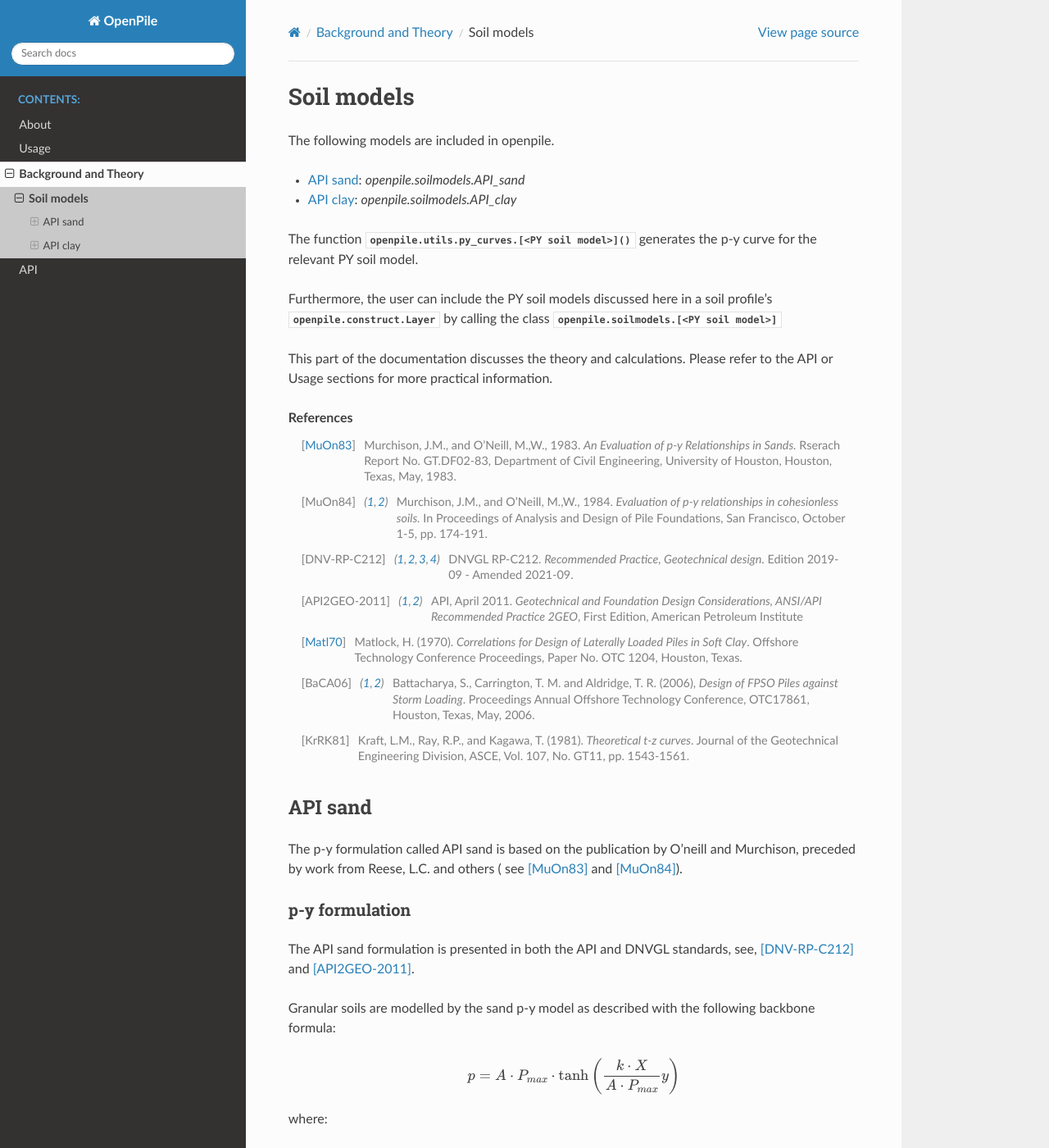
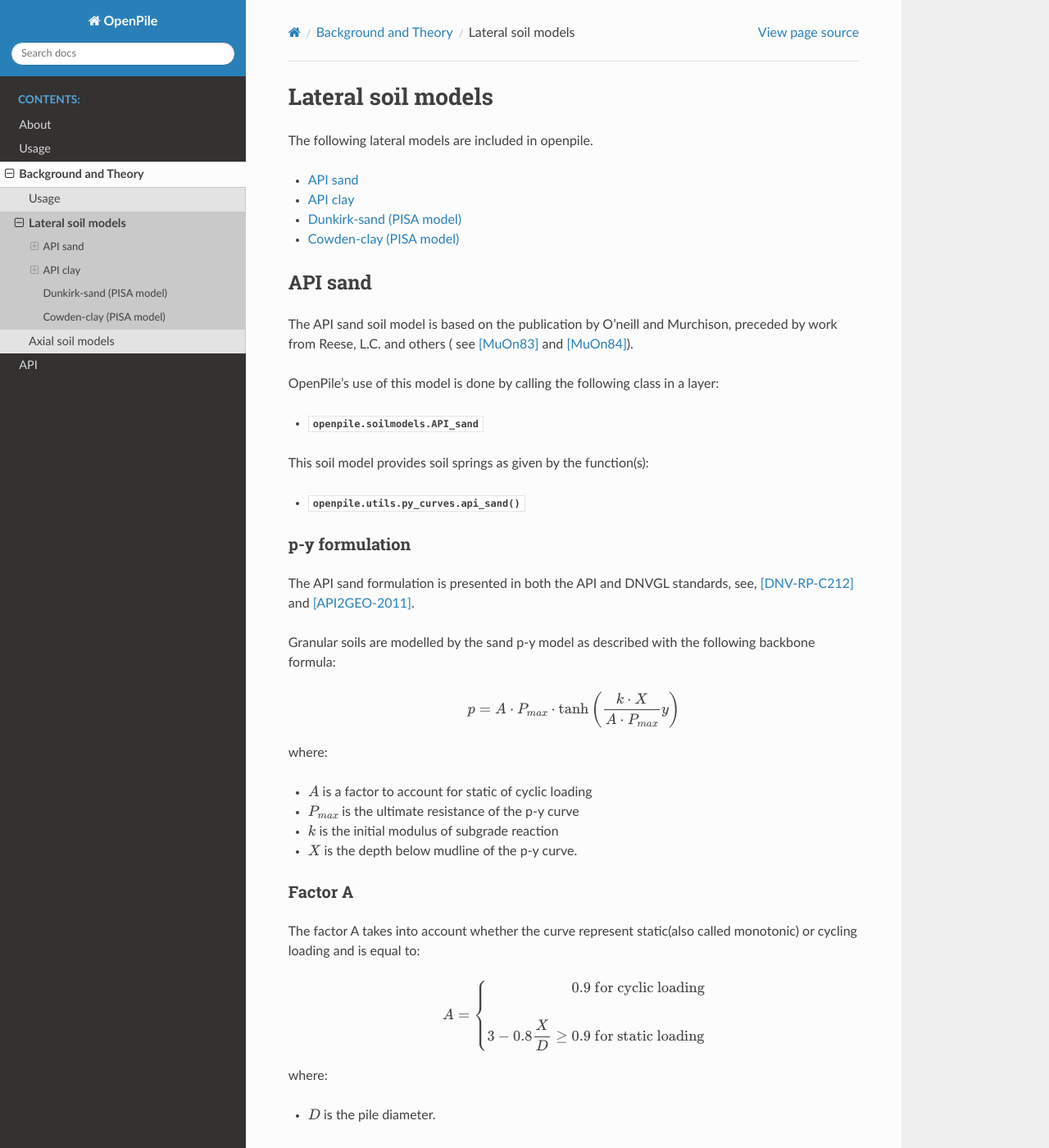
Before and after one commit to TchilDill/openpile, a Sphinx documentation site: the page built from docs/source/lateralsoilmodels.rst, in a window 1280 px wide and 1400 px high. Shown: the whole window at 82% size. Built offline with Sphinx 7.4.7 and the Read the Docs theme 2.0.0, drawn with Linux system fonts in a browser that asks for light colours; the version number could not be read and is left out; some of the changed text lies outside the part shown.

Commit message:
update in doc

```diff
--- a/docs/source/API.rst
+++ b/docs/source/API.rst
@@ -1,3 +1,6 @@
+
+.. _ApplicationProgrammingInterface:
+
 ---
 API
 ---
--- a/docs/source/background.rst
+++ b/docs/source/background.rst
@@ -3,7 +3,9 @@ Background and Theory
 ---------------------
 
 .. toctree::
-   :maxdepth: 1
+   :maxdepth: 2
    :caption: Contents:
 
-   soilmodels
+   introsoilmodels
+   lateralsoilmodels
+   axialsoilmodels
--- /dev/null
+++ b/docs/source/introsoilmodels.rst
@@ -0,0 +1,49 @@
+
+Usage
+=====
+
+The function :py:func:`openpile.utils.py_curves.[<py spring>]` generates the lateral springs (or p-y curve/spring)
+for the relevant soil model. Similar modules exist for other types of springs:
+
+* rotational springs (found in :py:mod:`openpile.utils.mt_curves`)
+* axial springs (found in :py:mod:`openpile.utils.tz_curves`)
+* base lateral spring (found in :py:mod:`openpile.utils.Hb_curves`)
+* base rotational spring (found in :py:mod:`openpile.utils.Mb_curves`)
+* base axial spring (found in :py:mod:`openpile.utils.qz_curves`)
+
+
+Furthermore, the user can include the those springs discussed in a soil profile's :py:class:`openpile.construct.Layer`
+by calling a soil mode, found in :py:class:`openpile.soilmodels.[<soil model>]`
+
+The rest of the below documentation discusses the soil models available to the user,
+the theory behind and calculations.
+Please refer to the :ref:`ApplicationProgrammingInterface` for more details and :ref:`usage` for more practical information.
+
+
+.. rubric:: References
+
+.. [MuOn83] Murchison, J.M., and O'Neill, M.,W., 1983. *An Evaluation of p-y Relationships
+    in Sands.* Rserach Report No. GT.DF02-83, Department of Civil Engineering,
+    University of Houston, Houston, Texas, May, 1983.
+.. [MuOn84] Murchison, J.M., and O'Neill, M.,W., 1984. *Evaluation of p-y relationships
+    in cohesionless soils.* In Proceedings of Analysis and Design of Pile Foundations,
+    San Francisco, October 1-5, pp. 174-191.
+.. [DNV-RP-C212] DNVGL RP-C212. *Recommended Practice, Geotechnical design*.
+    Edition 2019-09 - Amended 2021-09.
+.. [API2GEO-2011] API, April 2011. *Geotechnical and Foundation Design Considerations,
+    ANSI/API Recommended Practice 2GEO*, First Edition, American Petroleum Institute
+.. [Matl70] Matlock, H. (1970). *Correlations for Design of Laterally Loaded Piles in Soft Clay*.
+    Offshore Technology Conference Proceedings, Paper No. OTC 1204, Houston, Texas.
+.. [BaCA06] Battacharya,  S.,  Carrington,  T.  M.  and  Aldridge,  T.  R.  (2006),
+    *Design  of  FPSO  Piles  against  Storm  Loading*. Proceedings Annual Offshore Technology
+    Conference, OTC17861, Houston, Texas, May, 2006.
+.. [KrRK81] Kraft, L.M., Ray, R.P., and Kagawa, T. (1981). *Theoretical t-z curves*.
+    Journal of the Geotechnical Engineering Division, ASCE, Vol. 107, No. GT11, pp. 1543-1561.
+.. [BHBG20] Byrne, B. W., Houlsby, G. T., Burd, H. J., Gavin, K. G., Igoe, D. J. P.,
+    Jardine, R. J., Martin, C. M., McAdam, R. A., Potts, D. M., Taborda, D. M. G. & Zdravkovic ́, L. (2020).
+    PISA design model for monopiles for offshore wind turbines: application
+    to a stiff glacial clay till. Géotechnique, https://doi.org/10.1680/ jgeot.18.P.255.
+.. [BTZA20] Burd, H. J., Taborda, D. M. G., Zdravkovic ́, L., Abadie, C. N., Byrne, B. W.,
+    Houlsby, G. T., Gavin, K. G., Igoe, D. J. P., Jardine, R. J., Martin, C. M., McAdam, R. A.,
+    Pedro, A. M. G. & Potts, D. M. (2020). PISA design model for monopiles for offshore wind
+    turbines: application to a marine sand. Géotechnique, https://doi.org/10.1680/jgeot.18.P.277.
--- a/docs/source/soilmodels.rst
+++ b/docs/source/lateralsoilmodels.rst
@@ -1,51 +1,31 @@
-Soil models
-===========
+Lateral soil models
+===================
 
-The following models are included in openpile.
+The following lateral models are included in openpile.
 
-* :ref:`API-sand`: `openpile.soilmodels.API_sand`
-* :ref:`API-clay`: `openpile.soilmodels.API_clay`
-
-The function :py:func:`openpile.utils.py_curves.[<PY soil model>]` generates the p-y curve for
-the relevant PY soil model.
-
-Furthermore, the user can include the PY soil models discussed here in a soil profile's :py:class:`openpile.construct.Layer`
-by calling the class :py:class:`openpile.soilmodels.[<PY soil model>]`
-
-This part of the documentation discusses the theory and calculations.
-Please refer to the API or Usage sections for more practical information.
-
-.. rubric:: References
-
-.. [MuOn83] Murchison, J.M., and O'Neill, M.,W., 1983. *An Evaluation of p-y Relationships
-    in Sands.* Rserach Report No. GT.DF02-83, Department of Civil Engineering,
-    University of Houston, Houston, Texas, May, 1983.
-.. [MuOn84] Murchison, J.M., and O'Neill, M.,W., 1984. *Evaluation of p-y relationships
-    in cohesionless soils.* In Proceedings of Analysis and Design of Pile Foundations,
-    San Francisco, October 1-5, pp. 174-191.
-.. [DNV-RP-C212] DNVGL RP-C212. *Recommended Practice, Geotechnical design*.
-    Edition 2019-09 - Amended 2021-09.
-.. [API2GEO-2011] API, April 2011. *Geotechnical and Foundation Design Considerations,
-    ANSI/API Recommended Practice 2GEO*, First Edition, American Petroleum Institute
-.. [Matl70] Matlock, H. (1970). *Correlations for Design of Laterally Loaded Piles in Soft Clay*.
-    Offshore Technology Conference Proceedings, Paper No. OTC 1204, Houston, Texas.
-.. [BaCA06] Battacharya,  S.,  Carrington,  T.  M.  and  Aldridge,  T.  R.  (2006),
-    *Design  of  FPSO  Piles  against  Storm  Loading*. Proceedings Annual Offshore Technology
-    Conference, OTC17861, Houston, Texas, May, 2006.
-.. [KrRK81] Kraft, L.M., Ray, R.P., and Kagawa, T. (1981). *Theoretical t-z curves*.
-    Journal of the Geotechnical Engineering Division, ASCE, Vol. 107, No. GT11, pp. 1543-1561.
-
-
+* :ref:`API-lat-sand`
+* :ref:`API-lat-clay`
+* :ref:`Dunkirk-sand`
+* :ref:`Cowden-clay`
 
 .. %%%%%%%%%%%%%%%%%%%%%%%%%%%%%%%%%%%%%%%%%%%%%%
-.. _API-sand:
+.. _API-lat-sand:
 
 API sand
 --------
 
-The p-y formulation called API sand is based on the publication by
+The API sand soil model is based on the publication by
 O'neill and Murchison, preceded by work from Reese, L.C. and others (
 see [MuOn83]_ and [MuOn84]_).
+
+OpenPile's use of this model is done by calling the following class in a layer:
+
+* :py:class:`openpile.soilmodels.API_sand`
+
+This soil model provides soil springs as given by the function(s):
+
+* :py:func:`openpile.utils.py_curves.api_sand`
+
 
 p-y formulation
 ^^^^^^^^^^^^^^^
@@ -139,17 +119,24 @@ where:
 * :math:`\sigma^{\prime}` is the vertical effective stress
 
 .. %%%%%%%%%%%%%%%%%%%%%%%%%%%%%%%%%%%%%%%%%%%%%%
-.. _API-clay:
+.. _API-lat-clay:
 
 API clay
 --------
 
-The p-y formulation called API clay is based on the work conducted by Matlock (1970) (see [Matl70]_).
+The lateral soil model called API clay is based on the work conducted by Matlock (1970) (see [Matl70]_).
 
-The API clay formulation is presented in both the API and DNVGL standards,
+OpenPile's use of this model is done by calling the following class in a layer:
+
+* :py:class:`openpile.soilmodels.API_clay`
+
+This soil model provides soil springs as given by the function(s):
+
+* :py:func:`openpile.utils.py_curves.api_clay`
+
+The p-y clay formulation is presented in both the API and DNVGL standards,
 see [DNV-RP-C212]_ and [API2GEO-2011]_.
 
-The below section describes how this model is formulated and computed by openpile.
 
 .. note::
     From an undrained shear strength of 96 kPa (assumed as the threshold at which a clay is considered stiff),
@@ -278,3 +265,14 @@ the p-y curve can be generated according to:
     0.72 \cdot P_{max} \left( \frac{X}{X_R} \right) & \text{  for } y \gt 15 y_{50} \\
     \end{split}
     \end{cases}
+
+
+.. _Dunkirk-sand:
+
+Dunkirk-sand (PISA model)
+-------------------------
+
+.. _Cowden-clay:
+
+Cowden-clay (PISA model)
+------------------------
--- a/docs/source/usage.rst
+++ b/docs/source/usage.rst
@@ -1,10 +1,13 @@
+
+.. _usage:
+
 -----
 Usage
 -----
 
 The package allows a quick input by the user (given in this section) and quick calculation.
 
-Jupyter Notebooks/IPython are recommended platforms to learn how to use openpile as it provides
+Jupyter Notebooks/IPython are recommended platforms to use openpile as it provides
 an interactive experience.
 
 .. _Ex1-create_a_pile:
```
Also changed, not shown: docs/source/axialsoilmodels.rst (added, +17 -0 lines), 7 other files.
